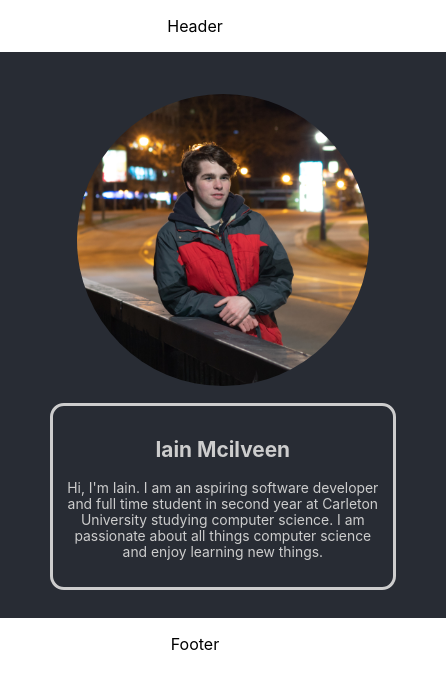
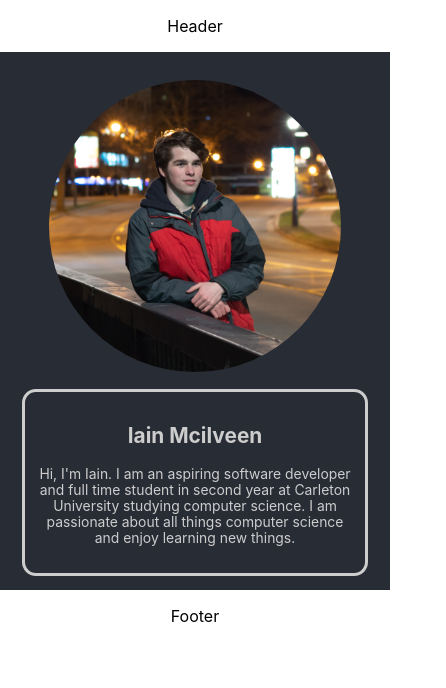
Before and after one commit to IainMcilveen/portfolio-react, a React (Create React App) app: page / in a window 390 px wide. Shown: the top 688 px of the page, 446 px wide, since content can reach past the window. Built offline with nearby package versions, Linux system fonts and the light colour scheme.

Commit message:
mobile friendly

```diff
--- a/src/css/App.scss
+++ b/src/css/App.scss
@@ -5,7 +5,6 @@ $profWid: 35vw;
 
 .App {
   text-align: center;
-  width: 100vw;
 }
 
 .App-main {
@@ -14,7 +13,8 @@ $profWid: 35vw;
   font-size: calc(10px + 1vmin);
   width: 100vw;
   display: flex;
-  padding: 2em;
+  padding-top: 1em;
+  padding-bottom: 1em;
 
   img {
     width: $profWid;
@@ -38,6 +38,7 @@ $profWid: 35vw;
 
   @media (max-width: 500px) {
     flex-direction: column;
+    padding-bottom: 1em;
     img {
       width: 75vw;
     }
```
